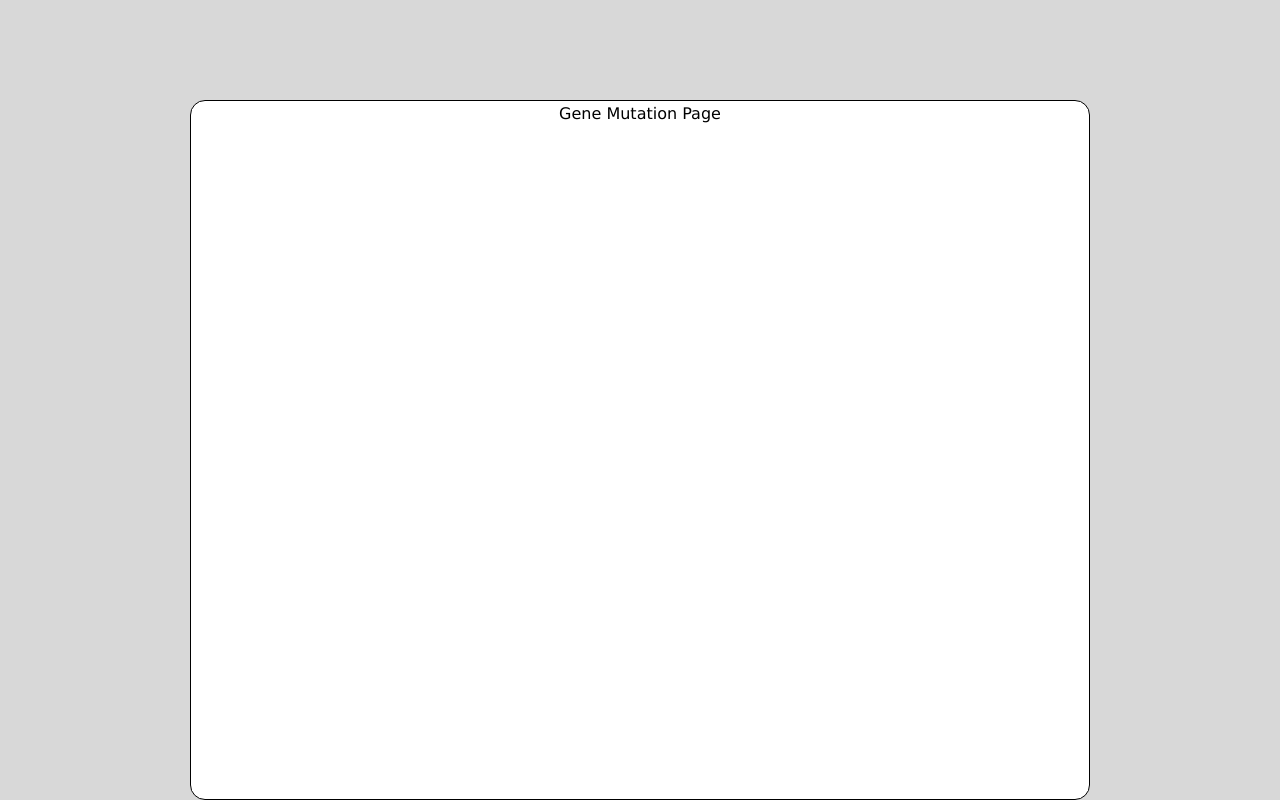
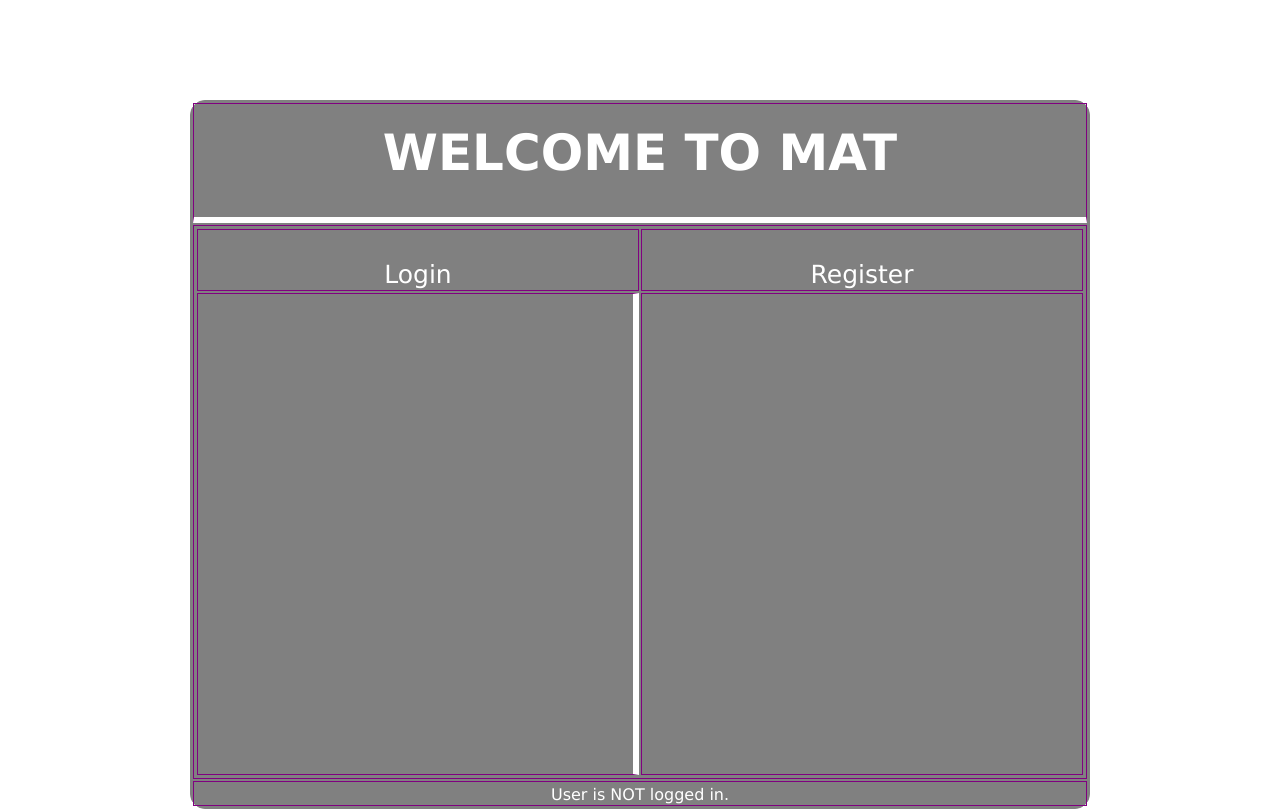
Before and after one commit to ishunyu/MAT, a PHP site: page / in a window 1280 px wide. Run offline with PHP 8.4, Linux system fonts and the light colour scheme.

Commit message:
Basic Layout

```diff
--- a/index.php
+++ b/index.php
@@ -1,5 +1,4 @@
 <?php
-$s = "This is awesome!";
 
 ?>
 
@@ -11,14 +10,46 @@ $s = "This is awesome!";
   <body>
     <table align="center" class="main">
       <tr>
-        <td><center>Gene Mutation Page</center></td>
+        <td class="welcomeMessageBox">
+          </br>
+          <center>
+            <span class="welcomeMessage">WELCOME TO MAT</span>
+          </center>
+        </td>
+      </tr>
+      <tr>
+        <td>
+          <table class="registerAndLogin">
+            <tr>
+              <td class="loginTitle">
+                <center></br>Login</center>
+              </td>
+              <td class="registerTitle">
+                <center></br>Register</center>
+              </td>
+            </tr>
+            <tr>
+              <td class="loginBox">
+
+              </td>
+              <td>
+              </td>
+            </tr>
+          </table>
+        </td>
+      </tr>
+      <tr>
+        <td class="loginMessageBox">
+          <?php
+            if(session_id() == "") {
+              echo "User is NOT logged in.";
+            }
+            else {
+              echo session_id()." is logged in.";
+            }
+          ?>
+        </td>
       </tr>
     </table>
   </body>
 </html>
-
-
-<?php
-
-
-?>
--- a/styles/style.css
+++ b/styles/style.css
@@ -1,20 +1,20 @@
 body {
   margin-top: 0px;
   margin-bottom: 0px;
-  background-color: #D8D8D8;
+  background-color: white;
 }
 
 body,p,h1,h2,h3,h4,table,td,th,ul,ol
 {
-font-family:verdana,helvetica,arial,sans-serif;
+  font-family:"lucida grande",tahoma,verdana,arial,sans-serif;
 }
 
 table.main {
   margin-top: 0px;
   border-style: solid;
   border-width: 1px;
-  border-color: black;
-  background-color: white;
+  border-color: grey;
+  background-color: grey;
   margin-top: 100px;
   width: 900px;
   height: 700px;
@@ -22,6 +22,54 @@ table.main {
   border-radius: 15px;
 }
 
+table.registerAndLogin {
+  margin-top: 0px;
+  border-style: solid;
+  border-width: 0px;
+  border-color: red;
+  height:550px;
+  width:100%;
+}
+
 td {
+  border-style:solid;
+  border-width: 1px;
+  border-color: purple;
+}
+
+
+td.welcomeMessageBox{
   vertical-align:top;
+  border-bottom-style: thick;
+  border-bottom-width: 6px;
+  border-bottom-color: white;
+  height: 120px;
 }
+
+
+td.loginMessageBox {
+  text-align:center;
+  vertical-align:bottom;
+  color:white;
+  height:25px;
+ }
+
+ td.loginTitle, td.registerTitle {
+  height:25px;
+  color:white;
+  font-size:25px;
+  width:50%;
+
+}
+
+td.loginBox {
+  border-right-style: thick;
+  border-right-width: 6px;
+  border-right-color: white;
+}
+
+.welcomeMessage {
+  font-size:50px;
+  color:white;
+  font-weight:bold;
+}
```
